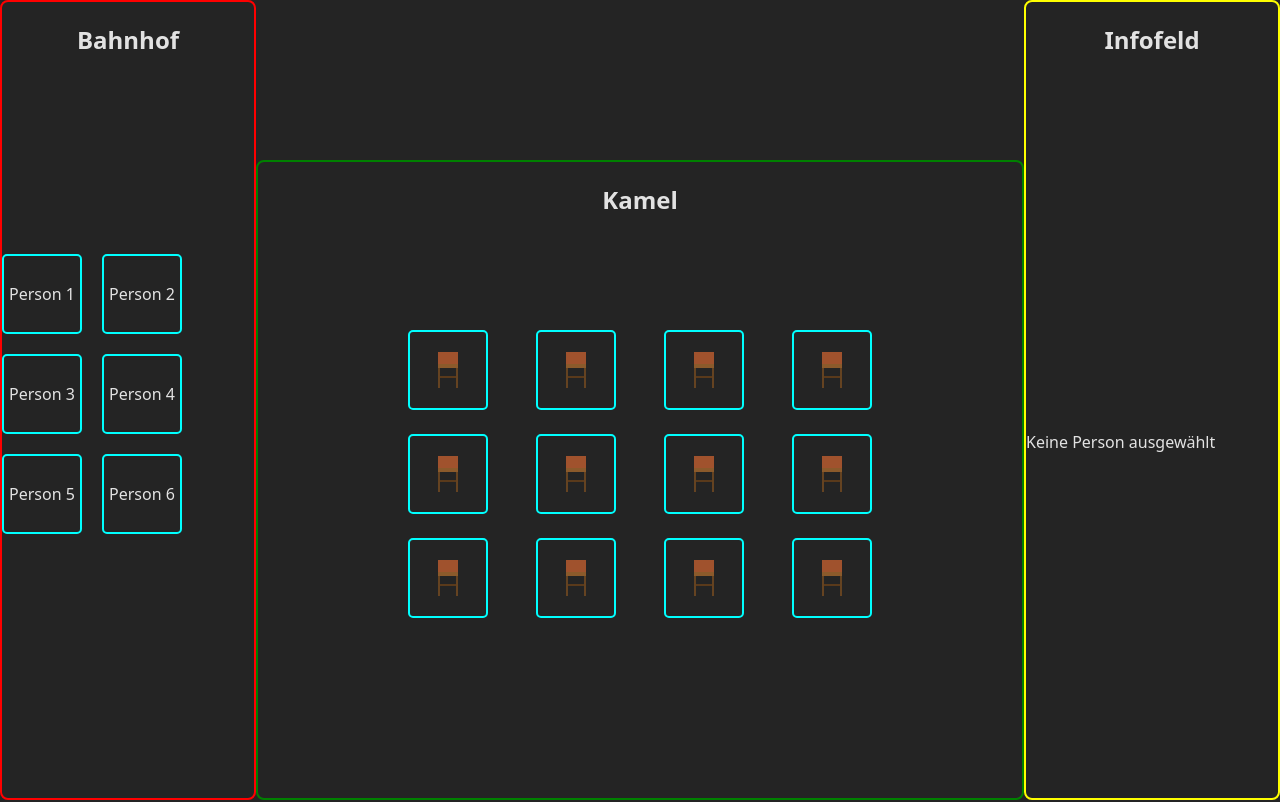
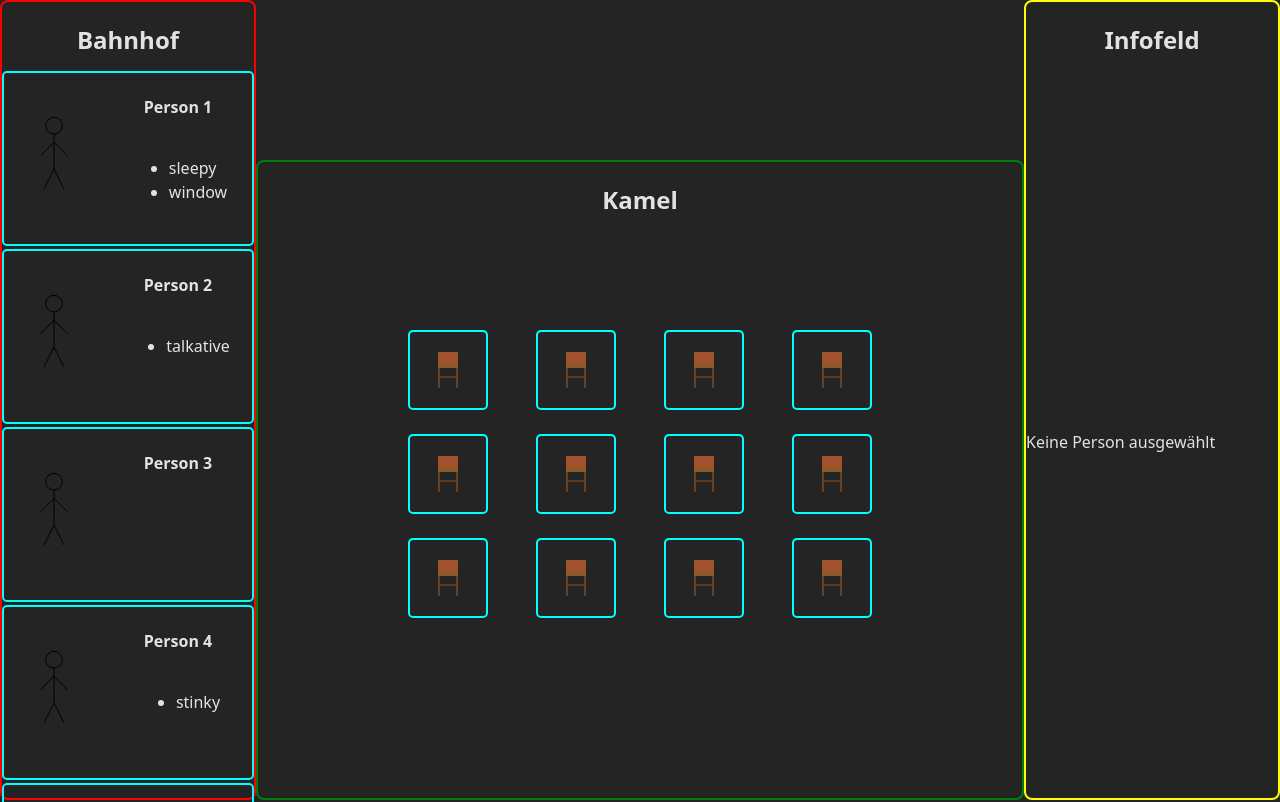
Before and after one commit to dus-tin9/Caravan-Chaos, a React (Vite) app in the folder my-app/: page / in a window 1280 px wide. Shown: the top 802 px of the page. Built offline with nearby package versions, Linux system fonts and the light colour scheme.

Commit message:
Display Karten im Bahnhof akzeptabel

```diff
--- a/my-app/src/components/Bahnhof.jsx
+++ b/my-app/src/components/Bahnhof.jsx
@@ -1,3 +1,5 @@
+import Bahnhof_Display from "./Bahnhof_Display";
+
 export default function Bahnhof({setSelectedPerson, people}) {
 
     const handleSelectPerson = (person) => {
@@ -9,15 +11,15 @@ return(
 
     <div className="Bahnhof">
         <h2>Bahnhof</h2>
-            <div className="Personenliste">
-            {// Die Intitialen Personen af dem Bahnhof rendern; können ausgewählt werden
+            <div className="Personenliste"
+                 style={{'--personenAnz': people.length}}>
+            {// Die Intitialen Personen auf dem Bahnhof rendern; können ausgewählt werden
                 people.map((person) => (
                     <div
                     key={person.id}
                     onClick={() => handleSelectPerson(person)}
-                    className="Bahnperson"
                     >
-                    {person.name}{/* Hier eine Display Karte statt einfach nur Namen implementieren (extra Component)  Bild, Name */}
+                    <Bahnhof_Display person={person}/>
                     </div>
             ))}
             </div>
--- /dev/null
+++ b/my-app/src/components/Bahnhof_Display.jsx
@@ -0,0 +1,22 @@
+export default function Bahnhof_Display({person}){
+
+    const imageurl = `/src/assets/people/${person.name}.svg`
+
+    return(
+        <div className="DisplayKarte">
+            <img  className="Bild"
+                  src={imageurl}
+                  height={100}
+                  width={100}/>
+
+            <h4 className="Name">{person.name}</h4>
+            <ul className="Infos">
+                {person.needs.map((need, index) =>
+                    <li key={index}> {need}</li>
+                    )}
+            </ul>
+        </div>
+    );
+
+
+}
--- a/my-app/src/components/Infofeld.jsx
+++ b/my-app/src/components/Infofeld.jsx
@@ -7,13 +7,12 @@ return(
     {selectedPerson ? (
             <div>
                 <p><strong>Name:</strong> {selectedPerson.name}</p>
-                <p><strong>Needs:</strong>
+                <p><strong>Needs:</strong></p>
                     <ul>
                     {selectedPerson.needs.map((need, index) =>
                     <li key={index}> {need}</li>
                     )}
                     </ul>
-                </p>
             </div>
         ) :
         ( <p>Keine Person ausgewählt</p>)
--- a/my-app/src/components/Level.jsx
+++ b/my-app/src/components/Level.jsx
@@ -5,12 +5,12 @@ import Infofeld from './Infofeld.jsx'
 
 // Liste von Leuten am Bahnhof
 const initialPeople = [
-  { id: 1, name: "Person 1", needs: [ "wants to sleep", "window seat"]},
+  { id: 1, name: "Person 1", needs: [ "sleepy", "window"]},
   { id: 2, name: "Person 2", needs: [ "talkative" ] },
   { id: 3, name: "Person 3", needs: [] },
   { id: 4, name: "Person 4", needs: [ "stinky" ] },
-  { id: 5, name: "Person 5", needs: [ "wants to sleep", "stinky" ] },
-  { id: 6, name: "Person 6", needs: [ "talkative",  "window seat" ] },
+  { id: 5, name: "Person 5", needs: [ "sleepy", "stinky" ] },
+  { id: 6, name: "Person 6", needs: [ "talkative",  "window" ] },
   ];
 
 // Sitzgruppe als grid erzeugen
--- a/my-app/src/components/Sitz.jsx
+++ b/my-app/src/components/Sitz.jsx
@@ -3,6 +3,7 @@ export default function Sitz({occupant}) {
     const imageurl = occupant
     ? `/src/assets/people/${occupant.name}.svg`
     : `/src/assets/people/placeholder.svg`
+
     return(
         <div className={`Sitz ${occupant ? "besetzt" : "frei" }`}>
             <img
--- a/my-app/src/styling/index.css
+++ b/my-app/src/styling/index.css
@@ -33,7 +33,7 @@ h2{
   justify-self: center;
 }
 
-.Level {
+.Level{
   height: 100svh;
   width: 100vw;
 
@@ -52,7 +52,6 @@ h2{
   border-radius: 8px;
 
   display: grid;
-  gap: 1vw;
 }
 
 .Spielfeld{
@@ -75,24 +74,48 @@ h2{
 }
 
 .Personenliste{
+  align-self: center;
+  justify-self: center;
+  /* display: flex;
+  flex-direction: column;
+  align-content: flex-end;
+  justify-content: space-evenly; */
+
 
   display: grid;
-  grid-template-columns: repeat( auto-fit, 80px);
-  grid-template-rows: repeat( auto-fit, 80px);
+  grid-template-columns: repeat( 1, 1fr);
+  grid-template-rows: repeat( var(--personenAnz), 170px);
   align-items: center;
   justify-items: center;
-  gap: 20px;
+  gap: 1vh;
 }
 
-.Bahnperson{
-  width: 80px;
-  height: 80px;
+.DisplayKarte{
+  height: 175px;
   border-radius: 5px;
   border: 2px solid aqua;
-  margin: 3vh;
-  display: flex;
-  justify-content: center;
-  align-items: center;
+
+  display: grid;
+  grid-template-areas:
+    'Bild Name'
+    'Bild Infos';
+  grid-template-columns: 1fr 2fr;
+  grid-template-rows: 1fr 4fr;
+}
+
+.DisplayKarte .Bild{
+  grid-area: Bild;
+  align-self: center;
+}
+
+.DisplayKarte .Name{
+  grid-area: Name;
+  justify-self: center;
+}
+
+.DisplayKarte .Infos{
+  grid-area: Infos;
+  justify-self: center;
 }
 
 .Level .Sitze{
```
